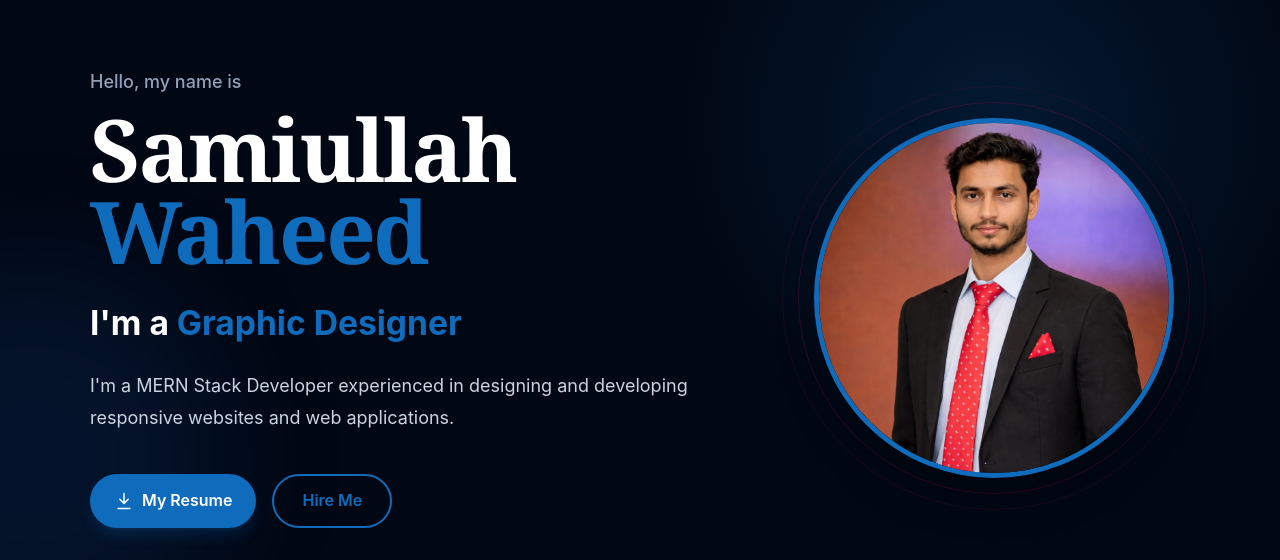
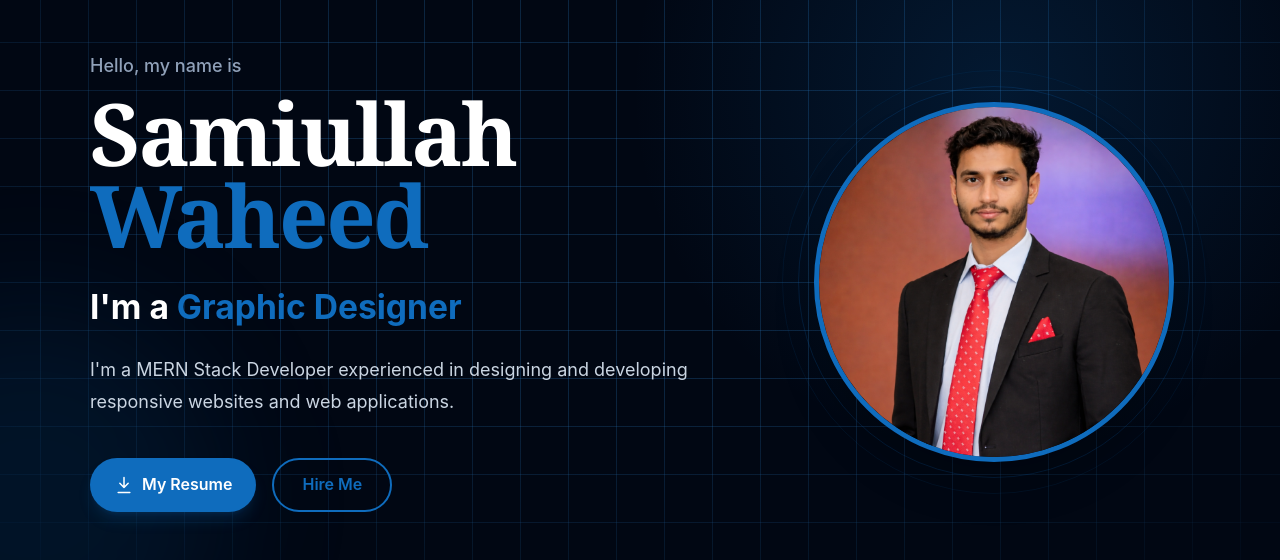
Before and after one commit to samiullahwaheed/Next-Portfolio, a Next.js app: page / in a window 1280 px wide. Shown: the part 150-710 px from the top of the page. Built offline with nearby package versions, Linux system fonts and the light colour scheme; no server answers.

Commit message:
hero updated

```diff
--- a/src/App.tsx
+++ b/src/App.tsx
@@ -158,7 +158,7 @@ function App() {
         setPickerOpen={setPickerOpen}
       />
 
-      <main className="pt-[96px]">
+      <main>
         <HomeSection roleIndex={roleIndex} />
         <AboutSection />
         <ServicesSection />
--- a/src/components/sections/HomeSection.tsx
+++ b/src/components/sections/HomeSection.tsx
@@ -3,33 +3,36 @@ import { Icon } from '../ui/Icon'
 
 export function HomeSection({ roleIndex }: { roleIndex: number }) {
   return (
-    <section id="home" className="relative flex min-h-[calc(100vh-96px)] items-center overflow-hidden bg-[radial-gradient(circle_at_78%_25%,color-mix(in_srgb,var(--accent)_18%,transparent),transparent_30%)] px-8 py-20 before:absolute before:-left-40 before:bottom-0 before:size-96 before:rounded-full before:bg-blue-500/10 before:blur-3xl max-sm:px-5 dark:bg-[#010713]">
+    <section id="home" className="relative isolate flex min-h-screen items-center overflow-hidden px-8 pt-36 pb-20 max-sm:px-5 max-sm:pt-32 dark:bg-[#010713]">
+      <div aria-hidden className="bg-hero-grid pointer-events-none absolute inset-0 -z-10" />
+      <div aria-hidden className="pointer-events-none absolute inset-0 -z-10 bg-[radial-gradient(circle_at_78%_30%,color-mix(in_srgb,var(--accent)_18%,transparent),transparent_32%)]" />
+      <div aria-hidden className="pointer-events-none absolute -bottom-10 -left-40 -z-10 size-96 rounded-full bg-[color-mix(in_srgb,var(--accent)_12%,transparent)] blur-3xl" />
       <div className="mx-auto grid w-full max-w-[1100px] grid-cols-[1.25fr_0.75fr] items-center gap-14 max-[740px]:grid-cols-1">
         <div className="reveal-item">
           <p className="mb-3 text-lg font-medium text-slate-500 dark:text-slate-400">Hello, my name is</p>
           <h1 className="font-serif text-[clamp(3rem,7vw,5.4rem)] font-bold leading-[0.95] tracking-tight text-slate-900 dark:text-white">
-            Samiullah <span className="text-rose-600">Waheed</span>
+            Samiullah <span className="text-[var(--accent)]">Waheed</span>
           </h1>
           <h2 className="mt-6 text-[clamp(1.5rem,3vw,2.1rem)] font-bold text-slate-900 dark:text-white">
-            I&apos;m a <span className="inline-block min-w-[280px] text-rose-600 transition-opacity">{roles[roleIndex]}</span>
+            I&apos;m a <span className="inline-block min-w-[280px] text-[var(--accent)] transition-opacity">{roles[roleIndex]}</span>
           </h2>
           <p className="mt-5 max-w-2xl text-lg leading-8">
             I&apos;m a MERN Stack Developer experienced in designing and developing responsive websites and web applications.
           </p>
           <div className="mt-10 flex flex-wrap gap-4">
-            <a href="/portfolio/Samiullah-Waheed-Resume.pdf" download className="inline-flex items-center gap-2 rounded-full bg-rose-600 px-6 py-3 font-semibold text-white shadow-lg shadow-rose-600/20 transition hover:scale-105">
+            <a href="/portfolio/Samiullah-Waheed-Resume.pdf" download className="inline-flex items-center gap-2 rounded-full bg-[var(--accent)] px-6 py-3 font-semibold text-white shadow-lg shadow-[color-mix(in_srgb,var(--accent)_20%,transparent)] transition hover:scale-105">
               <Icon name="download" />
               My Resume
             </a>
-            <a href="#contact" className="rounded-full border-2 border-rose-600 px-7 py-3 font-semibold text-rose-600 transition hover:bg-rose-600 hover:text-white">
+            <a href="#contact" className="rounded-full border-2 border-[var(--accent)] px-7 py-3 font-semibold text-[var(--accent)] transition hover:bg-[var(--accent)] hover:text-white">
               Hire Me
             </a>
           </div>
         </div>
         <div className="reveal-item relative mx-auto max-[740px]:order-first [transition-delay:120ms]">
-          <div className="absolute -inset-4 rounded-full border border-rose-600/20"></div>
-          <div className="absolute -inset-8 rounded-full border border-rose-600/10"></div>
-          <img src="/portfolio/hero.png" alt="Samiullah Waheed" className="relative size-[min(360px,70vw)] rounded-full border-[5px] border-rose-600 object-cover shadow-2xl" />
+          <div className="absolute -inset-4 rounded-full border border-[color-mix(in_srgb,var(--accent)_20%,transparent)]"></div>
+          <div className="absolute -inset-8 rounded-full border border-[color-mix(in_srgb,var(--accent)_10%,transparent)]"></div>
+          <img src="/portfolio/hero.png" alt="Samiullah Waheed" className="relative size-[min(360px,70vw)] rounded-full border-[5px] border-[var(--accent)] object-cover shadow-2xl" />
         </div>
       </div>
     </section>
--- a/src/index.css
+++ b/src/index.css
@@ -40,6 +40,23 @@
 }
 
 @layer utilities {
+  /* Accent-tinted square grid that fades toward the edges */
+  .bg-hero-grid {
+    --grid-size: 48px;
+    --grid-line: color-mix(in srgb, var(--accent) 10%, transparent);
+    background-image:
+      linear-gradient(to right, var(--grid-line) 1px, transparent 1px),
+      linear-gradient(to bottom, var(--grid-line) 1px, transparent 1px);
+    background-size: var(--grid-size) var(--grid-size);
+    background-position: center top;
+    mask-image: radial-gradient(ellipse 80% 70% at 50% 40%, #000 40%, transparent 100%);
+    -webkit-mask-image: radial-gradient(ellipse 80% 70% at 50% 40%, #000 40%, transparent 100%);
+  }
+
+  .dark .bg-hero-grid {
+    --grid-line: color-mix(in srgb, var(--accent) 22%, rgb(255 255 255 / 0.04));
+  }
+
   .text-rose-600,
   .text-rose-500 {
     color: var(--accent) !important;
```
Also changed, not shown: 1 other file (tests, documents, lock files or other folders).
